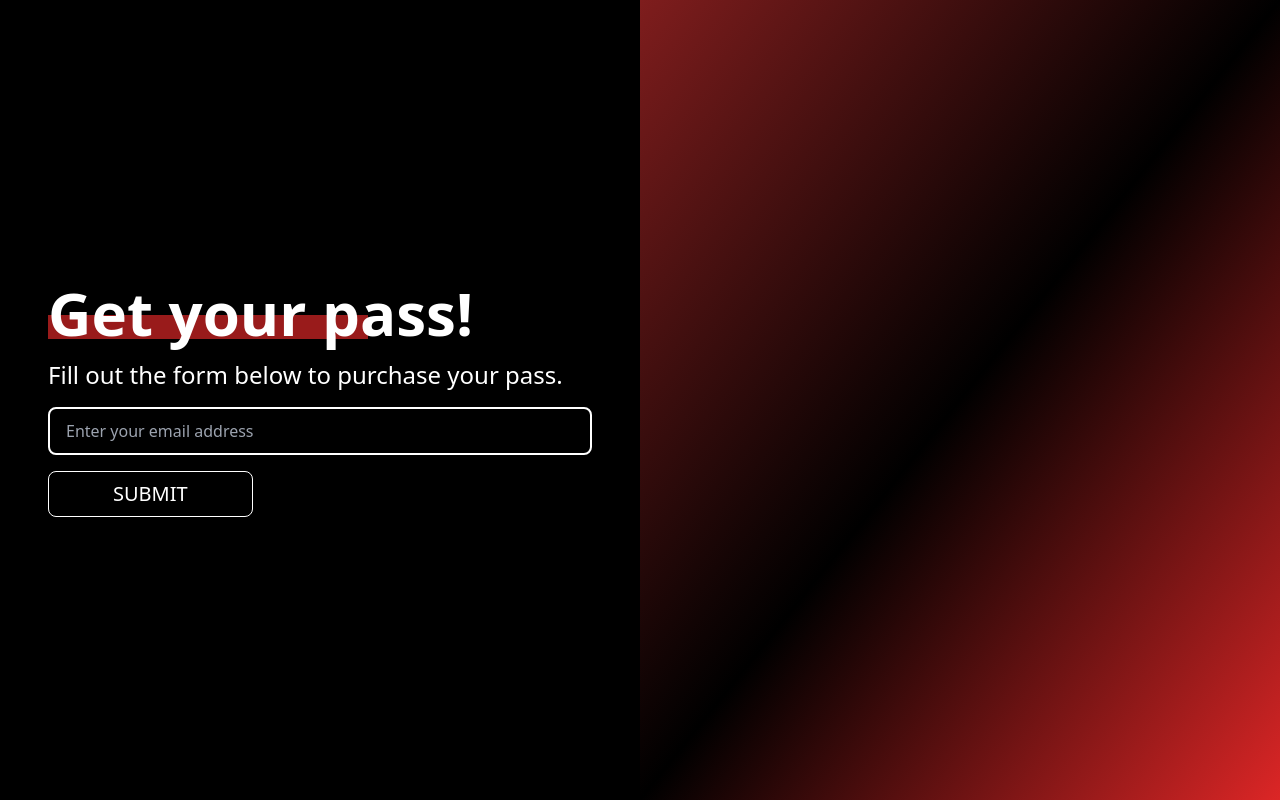
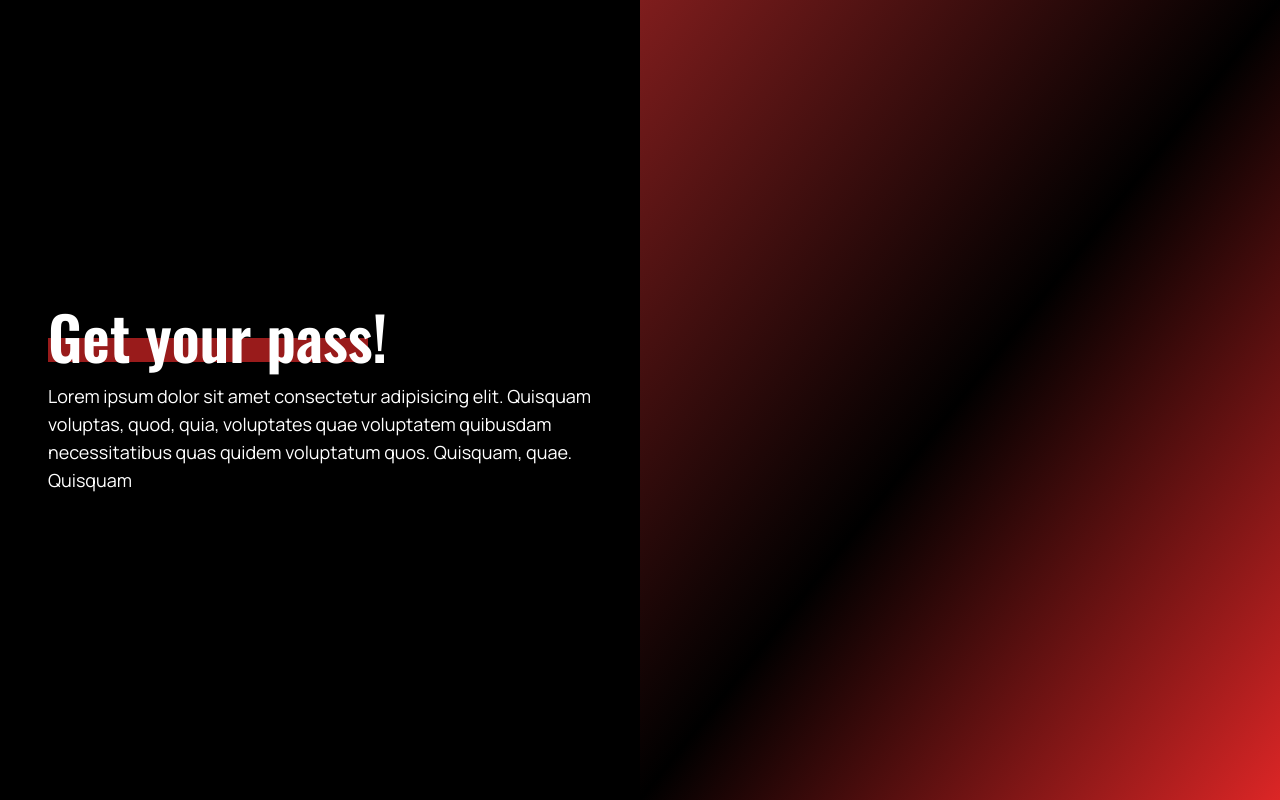
Before and after one commit to sjnaik02/new-tedx-bitsgoa-website, a Next.js app: page /register in a window 1280 px wide. Built offline with nearby package versions, Linux system fonts and the light colour scheme.

Commit message:
using custom fonts

```diff
--- a/components/Hero.jsx
+++ b/components/Hero.jsx
@@ -15,14 +15,14 @@ export default function Hero() {
       <div className="bg-cool-x -z-2 absolute -left-64 -top-56 aspect-square h-[140vh] scale-90  bg-contain bg-center bg-no-repeat opacity-60 lg:left-1/3 lg:-top-56 lg:h-[150vh]" />
 
       <div className="relative flex h-screen flex-col justify-end pb-12 md:justify-center  lg:my-auto lg:pl-12">
-        <h1 className="font-heading text-6xl font-bold  leading-none lg:text-9xl">
+        <h1 className="font-heading text-6xl font-bold lg:text-9xl">
           <span className="text-red-600">TEDx</span>BITSGoa
         </h1>
-        <p className="font-body mb-4 text-2xl font-medium uppercase leading-none ">
+        <p className="mb-4 font-body text-2xl font-medium uppercase ">
           Ideas worth spreading
         </p>
         <Link
-          className=" font-body inline-block w-fit rounded-lg border border-white py-4 px-16 text-xl font-medium uppercase tracking-wide transition duration-200 ease-in-out
+          className=" inline-block w-fit rounded-lg border border-white py-4 px-16 font-body text-xl font-medium uppercase tracking-wide transition duration-200 ease-in-out
 			 hover:bg-white hover:text-black focus:bg-white focus:text-black focus:outline-none"
           href="/register"
         >
--- /dev/null
+++ b/components/SpeakerCard.jsx
@@ -0,0 +1,17 @@
+import Image from "next/image";
+
+export default function SpeakerCard({ name, image }) {
+  return (
+    <div className="group relative aspect-square h-full w-full bg-black">
+      <Image
+        fill
+        src={image}
+        alt={name}
+        className="object-cover transition-opacity group-hover:opacity-50"
+      />
+      <p className="absolute bottom-4 left-4 flex h-fit w-fit items-center justify-center bg-red-600 px-2 text-2xl font-bold text-white opacity-0  transition-opacity group-hover:opacity-100">
+        {name}
+      </p>
+    </div>
+  );
+}
--- a/components/Speakers.jsx
+++ b/components/Speakers.jsx
@@ -1,8 +1,12 @@
+import SpeakerCard from "./SpeakerCard";
+import Speaker1 from "../public/speakers/Speaker1.jpg";
+import Speaker2 from "../public/speakers/Speaker2.jpg";
+
 export default function Speakers() {
   return (
-    <div className="flex min-h-screen w-screen flex-col p-4 font-body text-white md:flex-row lg:px-12">
+    <div className="font-body flex min-h-screen w-screen flex-col p-4 text-white md:flex-row lg:px-12">
       <div className="top-0 flex flex-col justify-center py-10  pr-8 md:sticky md:h-screen md:w-1/3 md:pb-40">
-        <h2 className="relative z-10 inline-block font-heading text-5xl font-bold  uppercase md:text-6xl">
+        <h2 className="font-heading relative z-10 inline-block text-5xl font-bold  uppercase md:text-6xl">
           Meet Our <span className="text-red-600">Speakers</span>
         </h2>
         <p className="mt-12 text-lg font-medium text-white md:text-xl">
@@ -15,7 +19,16 @@ export default function Speakers() {
       </div>
       <div className="flex-1 md:ml-4">
         <div className="grid grid-cols-2 gap-4  lg:grid-cols-3">
-          {/* create speaker cards and add here */}
+          <SpeakerCard name="Speaker 1" image={Speaker1.src} />
+          <SpeakerCard name="Speaker 2" image={Speaker2.src} />
+          <SpeakerCard name="Speaker 1" image={Speaker1.src} />
+          <SpeakerCard name="Speaker 2" image={Speaker2.src} />
+          <SpeakerCard name="Speaker 1" image={Speaker1.src} />
+          <SpeakerCard name="Speaker 2" image={Speaker2.src} />
+          <SpeakerCard name="Speaker 1" image={Speaker1.src} />
+          <SpeakerCard name="Speaker 2" image={Speaker2.src} />
+          <SpeakerCard name="Speaker 1" image={Speaker1.src} />
+          <SpeakerCard name="Speaker 2" image={Speaker2.src} />
         </div>
       </div>
     </div>
--- a/pages/_app.js
+++ b/pages/_app.js
@@ -1,5 +1,21 @@
-import '@/styles/globals.css'
+import "@/styles/globals.css";
+import { Oswald, Manrope } from "next/font/google";
+
+const oswald = Oswald({
+  subsets: ["latin"],
+  variants: ["300", "400", "500", "600", "700", "800"],
+  variable: "--font-oswald",
+});
+
+const manrope = Manrope({
+  subsets: ["latin"],
+  variable: "--font-manrope",
+});
 
 export default function App({ Component, pageProps }) {
-  return <Component {...pageProps} />
+  return (
+    <main className={`${oswald.variable} font-sans ${manrope.variable} `}>
+      <Component {...pageProps} />
+    </main>
+  );
 }
--- a/pages/register/index.js
+++ b/pages/register/index.js
@@ -12,27 +12,11 @@ export default function index() {
           >
             Get your pass!
           </h1>
-          <p className="font-body mt-4 text-2xl ">
-            Fill out the form below to purchase your pass.
+          <p className="mt-4 text-lg">
+            Lorem ipsum dolor sit amet consectetur adipisicing elit. Quisquam
+            voluptas, quod, quia, voluptates quae voluptatem quibusdam
+            necessitatibus quas quidem voluptatum quos. Quisquam, quae. Quisquam
           </p>
-          <form method="POST" action="/register">
-            <label for="email" hidden>
-              Email
-            </label>
-            <input
-              name="email"
-              type="email"
-              className="font-body placeholder:font-body mt-4 inline-block h-12 w-full rounded-lg border-2 border-white bg-black p-4 focus:border-red-600 focus:outline-none "
-              placeholder="Enter your email address"
-            />
-            <button
-              type="submit"
-              className="mt-4 inline-block rounded-lg border border-white py-2 px-16 text-xl uppercase transition duration-300 ease-in-out
-					 hover:bg-white hover:text-black focus:bg-white focus:text-black focus:outline-none"
-            >
-              Submit
-            </button>
-          </form>
         </div>
       </div>
       <div className="absolute top-0 h-1/3 w-full bg-gradient-to-br from-red-900 via-black to-red-600 sm:static sm:h-full sm:w-1/2" />
--- a/tailwind.config.js
+++ b/tailwind.config.js
@@ -6,7 +6,12 @@ module.exports = {
     "./components/**/*.{js,ts,jsx,tsx}",
   ],
   theme: {
-    extend: {},
+    extend: {
+      fontFamily: {
+        heading: ["var(--font-oswald)", "sans-serif"],
+        body: ["var(--font-manrope)", "sans-serif"],
+      },
+    },
     plugins: [],
   },
 };
```
